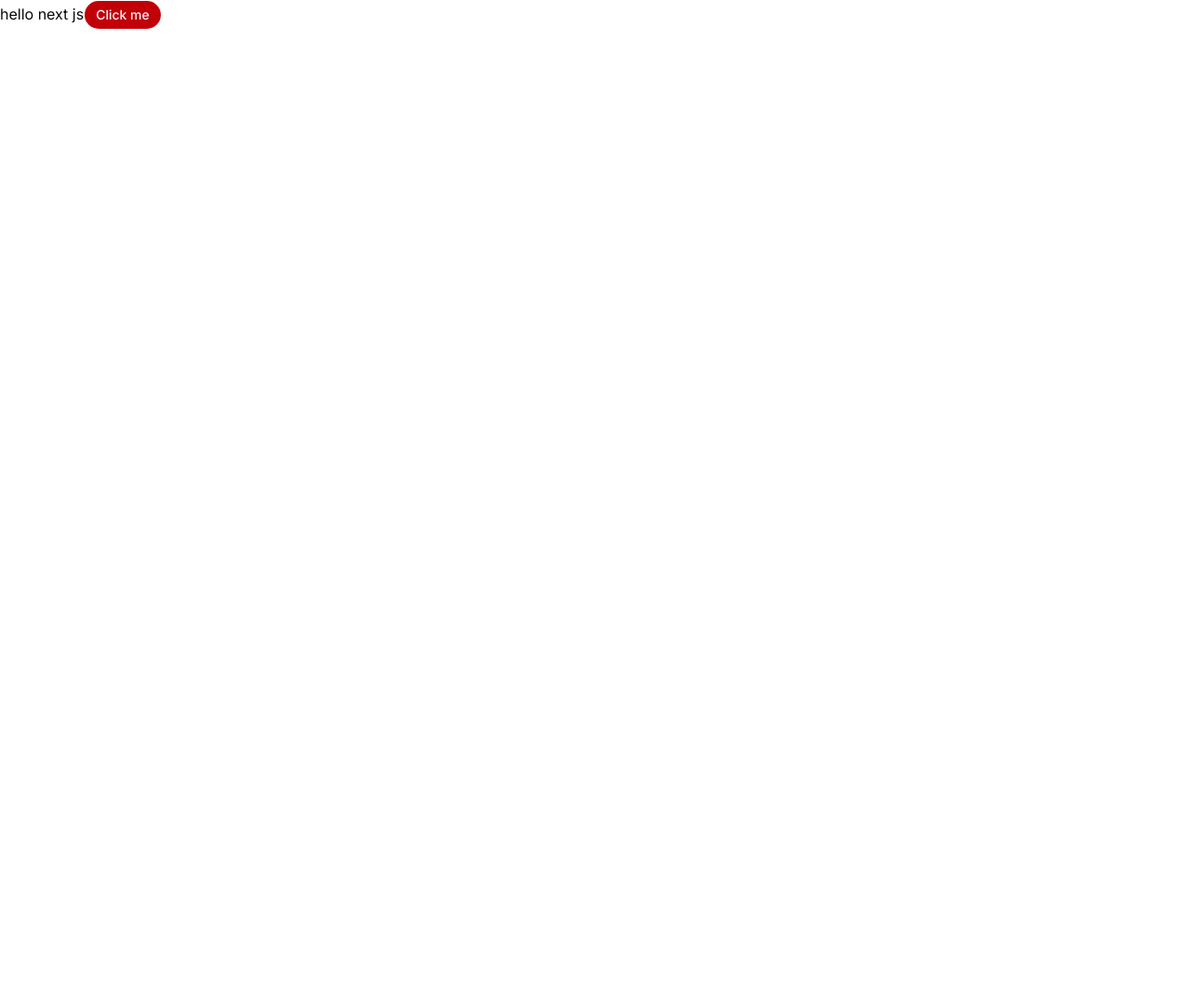
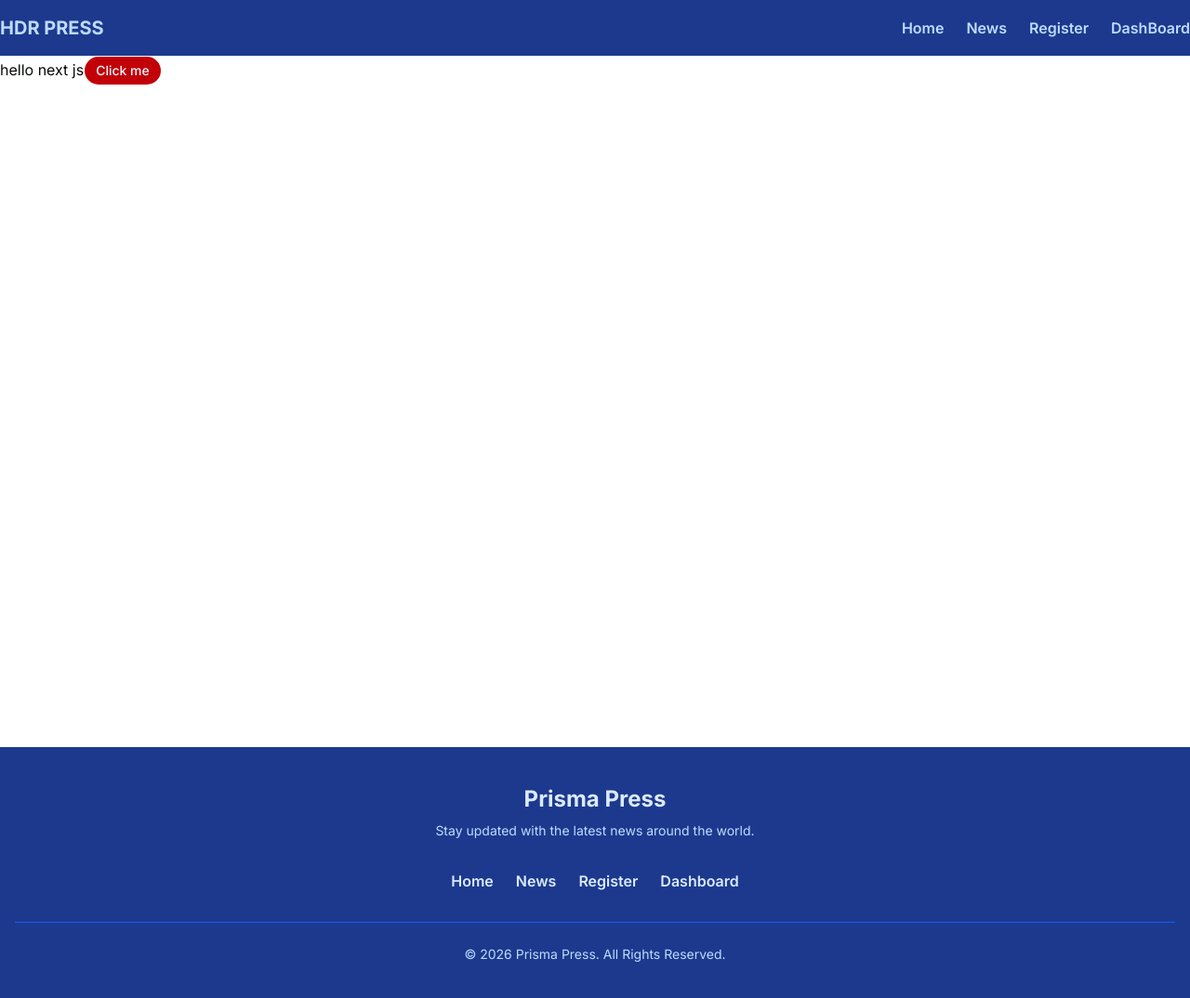
Before and after one commit to Hayder987/nextjs_prisma_press_frontend, a Next.js app: page / in a window 1280 px wide. Shown: the top 1074 px of the page at 93% size. Before the commit the page ends 800 px from the top, so only its background shows below. Built offline with nearby package versions, Linux system fonts and the light colour scheme.

Commit message:
create navbar and footer components

```diff
--- /dev/null
+++ b/app/_components/Footer.tsx
@@ -0,0 +1,65 @@
+
+
+import Link from "next/link";
+
+const Footer = () => {
+  return (
+    <footer className="bg-blue-900 w-full text-blue-100 mt-16">
+      <div className="max-w-400 mx-auto px-4 py-10">
+        {/* Logo / Title */}
+        <div className="text-center mb-8">
+          <h2 className="text-2xl font-bold">Prisma Press</h2>
+          <p className="text-sm text-blue-200 mt-2">
+            Stay updated with the latest news around the world.
+          </p>
+        </div>
+
+        {/* Navigation */}
+        <ul className="flex flex-wrap justify-center items-center gap-6 font-semibold mb-8">
+          <li>
+            <Link
+              href="/"
+              className="hover:text-red-300 duration-200"
+            >
+              Home
+            </Link>
+          </li>
+
+          <li>
+            <Link
+              href="/news"
+              className="hover:text-red-300 duration-200"
+            >
+              News
+            </Link>
+          </li>
+
+          <li>
+            <Link
+              href="/register"
+              className="hover:text-red-300 duration-200"
+            >
+              Register
+            </Link>
+          </li>
+
+          <li>
+            <Link
+              href="/dashboard"
+              className="hover:text-red-300 duration-200"
+            >
+              Dashboard
+            </Link>
+          </li>
+        </ul>
+
+        {/* Divider */}
+        <div className="border-t border-blue-600 pt-6 text-center text-sm text-blue-200">
+          © {new Date().getFullYear()} Prisma Press. All Rights Reserved.
+        </div>
+      </div>
+    </footer>
+  );
+};
+
+export default Footer;
--- /dev/null
+++ b/app/_components/NavBar.tsx
@@ -0,0 +1,25 @@
+import Link from "next/link";
+
+const NavBar = () => {
+  return (
+    <nav className=" w-full py-4 bg-blue-900 text-blue-200">
+      <div className="max-w-400 mx-auto flex justify-between items-center w-full">
+        {/* logo */}
+        <div className="">
+          <h1 className=" sm:text-xl font-bold">HDR PRESS</h1>
+        </div>
+        {/* menu item */}
+        <div className="">
+           <ul className="flex items-center gap-6 font-semibold">
+            <Link href={"/"}><li className="hover:text-red-400 duration-150">Home</li></Link>
+            <Link href={"/news"}><li className="hover:text-red-400 duration-150">News</li></Link>
+            <Link href={"/register"}><li className="hover:text-red-400 duration-150">Register</li></Link>
+            <Link href={"/dashboard"}><li className="hover:text-red-400 duration-150">DashBoard</li></Link>
+           </ul>
+        </div>
+      </div>
+    </nav>
+  );
+};
+
+export default NavBar;
--- a/app/layout.tsx
+++ b/app/layout.tsx
@@ -3,6 +3,8 @@ import "./globals.css";
 import { Inter } from "next/font/google";
 import { cn } from "@/lib/utils";
 import { Toaster } from "sonner";
+import NavBar from "./_components/NavBar";
+import Footer from "./_components/Footer";
 
 const inter = Inter({subsets:['latin'],variable:'--font-sans'});
 
@@ -19,7 +21,11 @@ export default function RootLayout({
     >
       <body className="min-h-full flex flex-col">
         <Toaster position="top-right" richColors duration={3000}/>
-        {children}
+        <NavBar/>
+        <main className="max-w-400 w-full min-h-[calc(100vh-120px)] mx-auto">
+          {children}
+        </main>
+        <Footer/>
       </body>
     </html>
   );
```
